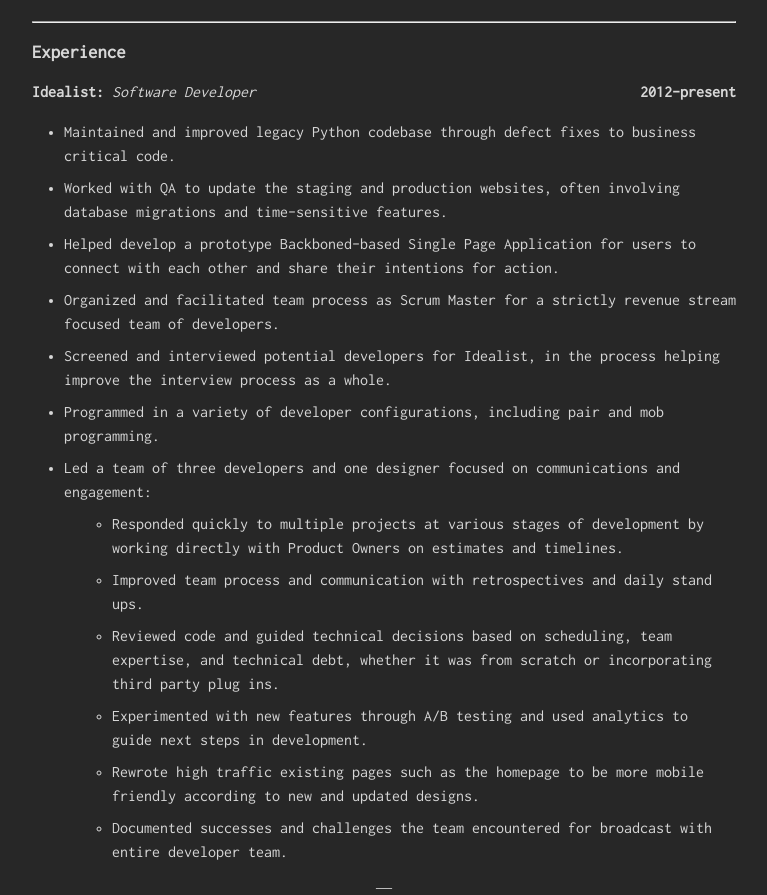
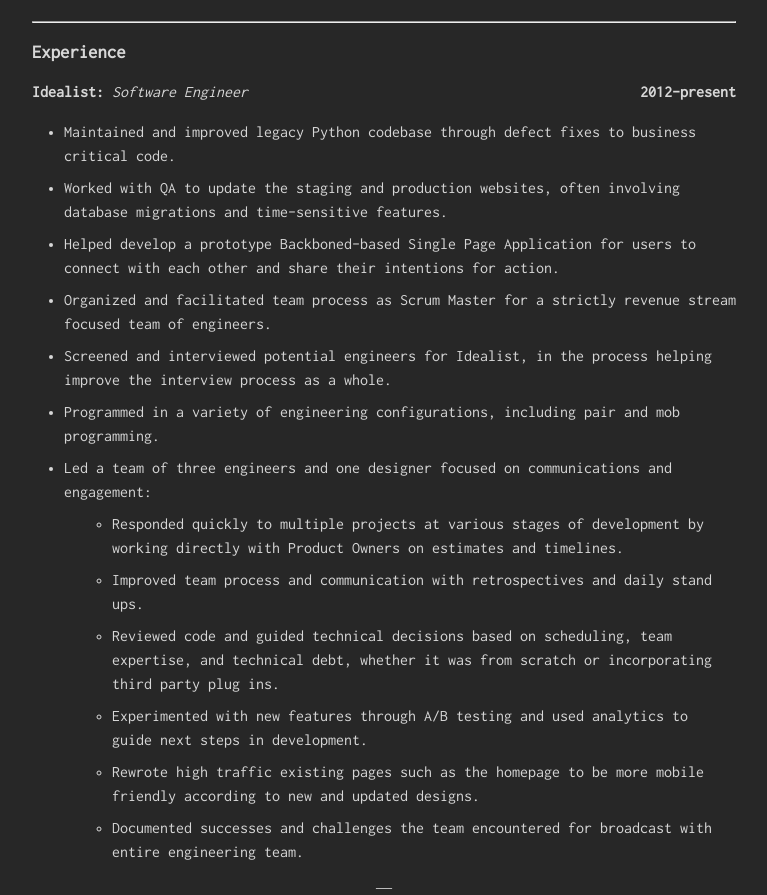
Before and after one commit to dzhurley/resume, a website: page index.html in a window 1280 px wide. Shown: the part 417-1312 px from the top of the page, without its empty margins (256-1023 px from the left). Drawn offline with Linux system fonts and the light colour scheme.

Commit message:
developer => engineer

```diff
--- a/index.html
+++ b/index.html
@@ -7,7 +7,7 @@
 </head>
 <body>
 <h2 id="derek-hurley">Derek Hurley</h2>
-<h2 id="software-developer">Software Developer</h2>
+<h2 id="software-engineer">Software Engineer</h2>
 <p>dzhurley@gmail.com<br>github.com/dzhurley</p>
 <hr>
 <h3 id="skills">Skills</h3>
@@ -25,21 +25,21 @@
 </ul>
 <hr>
 <h3 id="experience">Experience</h3>
-<p><strong>Idealist:</strong> <em>Software Developer</em>  <strong>2012-present</strong></p>
+<p><strong>Idealist:</strong> <em>Software Engineer</em>  <strong>2012-present</strong></p>
 <ul>
 <li>Maintained and improved legacy Python codebase through defect fixes to business critical code.</li>
 <li>Worked with QA to update the staging and production websites, often involving database migrations and time-sensitive features.</li>
 <li>Helped develop a prototype Backboned-based Single Page Application for users to connect with each other and share their intentions for action.</li>
-<li>Organized and facilitated team process as Scrum Master for a strictly revenue stream focused team of developers.</li>
-<li>Screened and interviewed potential developers for Idealist, in the process helping improve the interview process as a whole.</li>
-<li>Programmed in a variety of developer configurations, including pair and mob programming.</li>
-<li>Led a team of three developers and one designer focused on communications and engagement:<ul>
+<li>Organized and facilitated team process as Scrum Master for a strictly revenue stream focused team of engineers.</li>
+<li>Screened and interviewed potential engineers for Idealist, in the process helping improve the interview process as a whole.</li>
+<li>Programmed in a variety of engineering configurations, including pair and mob programming.</li>
+<li>Led a team of three engineers and one designer focused on communications and engagement:<ul>
 <li>Responded quickly to multiple projects at various stages of development by working directly with Product Owners on estimates and timelines.</li>
 <li>Improved team process and communication with retrospectives and daily stand ups.</li>
 <li>Reviewed code and guided technical decisions based on scheduling, team expertise, and technical debt, whether it was from scratch or incorporating third party plug ins.</li>
 <li>Experimented with new features through A/B testing and used analytics to guide next steps in development.</li>
 <li>Rewrote high traffic existing pages such as the homepage to be more mobile friendly according to new and updated designs.</li>
-<li>Documented successes and challenges the team encountered for broadcast with entire developer team.</li>
+<li>Documented successes and challenges the team encountered for broadcast with entire engineering team.</li>
 </ul>
 </li>
 </ul>
```
Also changed, not shown: resume.md (+7 -7 lines), 1 other file.
